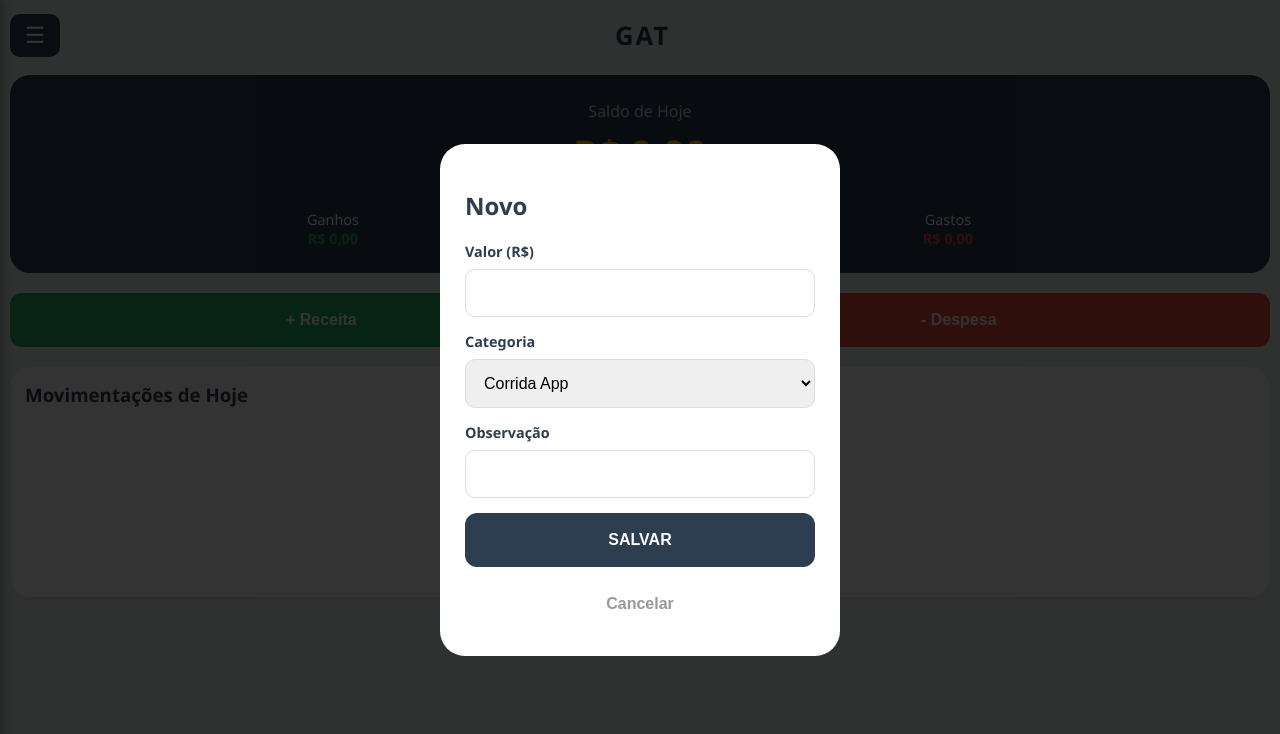
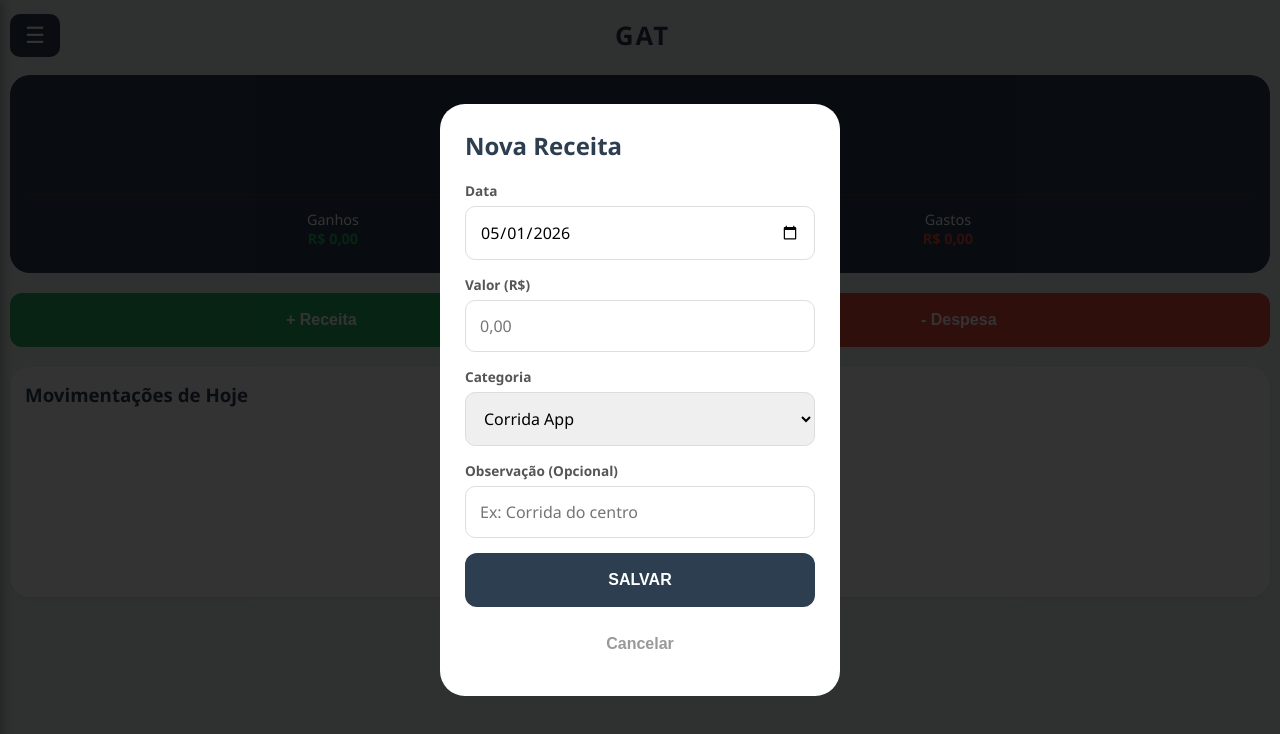
Before and after one commit to recibodigitalapp-pixel/GAT, a plain HTML site: page index.html in a window 1280 px wide. Both pictures are taken after a click on the button "+ Receita". Drawn offline with Linux system fonts and the light colour scheme.

Commit message:
index.html

```diff
--- a/index.html
+++ b/index.html
@@ -69,8 +69,8 @@
         .modal { background: white; width: 100%; max-width: 400px; padding: 25px; border-radius: 25px; box-sizing: border-box; position: relative; max-height: 90vh; overflow-y: auto; }
 
         .form-group { margin-bottom: 15px; }
-        .form-group label { display: block; font-size: 0.9rem; margin-bottom: 8px; font-weight: bold; }
-        .form-group input, .form-group select { width: 100%; padding: 14px; border: 1px solid #ddd; border-radius: 10px; box-sizing: border-box; font-size: 1rem; }
+        .form-group label { display: block; font-size: 0.85rem; margin-bottom: 6px; font-weight: bold; color: #555; }
+        .form-group input, .form-group select { width: 100%; padding: 14px; border: 1px solid #ddd; border-radius: 10px; box-sizing: border-box; font-size: 1rem; font-family: inherit; }
 
         /* CONFIRMAÇÃO BONITA */
         .confirm-btns { display: grid; grid-template-columns: 1fr 1fr; gap: 10px; margin-top: 20px; }
@@ -119,12 +119,31 @@
         <div id="lista-movimentacoes"></div>
     </div>
 
+    <!-- MODAL CADASTRO COM DATAPICKER -->
     <div class="modal-overlay" id="modalCadastro">
         <div class="modal">
-            <h2 id="tituloCadastro">Novo</h2>
-            <div class="form-group"><label>Valor (R$)</label><input type="text" id="valorInput" inputmode="decimal" oninput="mascaraMoeda(this)"></div>
-            <div class="form-group"><label>Categoria</label><select id="categoriaSelect"></select></div>
-            <div class="form-group"><label>Observação</label><input type="text" id="obsInput"></div>
+            <h2 id="tituloCadastro" style="margin-top:0">Novo Registro</h2>
+
+            <div class="form-group">
+                <label>Data</label>
+                <input type="date" id="dataInput">
+            </div>
+
+            <div class="form-group">
+                <label>Valor (R$)</label>
+                <input type="text" id="valorInput" inputmode="decimal" oninput="mascaraMoeda(this)" placeholder="0,00">
+            </div>
+
+            <div class="form-group">
+                <label>Categoria</label>
+                <select id="categoriaSelect"></select>
+            </div>
+
+            <div class="form-group">
+                <label>Observação (Opcional)</label>
+                <input type="text" id="obsInput" placeholder="Ex: Corrida do centro">
+            </div>
+
             <button class="btn-main" style="background:var(--dark); width:100%;" onclick="salvarMovimento()">SALVAR</button>
             <button class="btn-main" style="background:none; color: #999; width:100%; margin-top:10px;" onclick="fecharModais()">Cancelar</button>
         </div>
@@ -154,8 +173,9 @@
     </div>
 
     <script>
-        let movimentacoes = JSON.parse(localStorage.getItem('gat_mov_v9')) || [];
-        let categorias = JSON.parse(localStorage.getItem('gat_cat_v9')) || {
+        // Versão do banco de dados alterada para garantir compatibilidade com novos campos
+        let movimentacoes = JSON.parse(localStorage.getItem('gat_mov_v10')) || [];
+        let categorias = JSON.parse(localStorage.getItem('gat_cat_v10')) || {
             receita: ['Corrida App', 'Corrida Rua', 'Particular'],
             despesa: ['Combustível', 'Alimentação', 'Manutenção']
         };
@@ -177,26 +197,44 @@
 
         function abrirModalCadastro(tipo) {
             tipoAtual = tipo;
+            document.getElementById('tituloCadastro').innerText = tipo === 'receita' ? 'Nova Receita' : 'Nova Despesa';
+
+            // Preenche o seletor de categorias
             const select = document.getElementById('categoriaSelect');
             select.innerHTML = '';
             categorias[tipo].forEach(c => select.innerHTML += `<option value="${c}">${c}</option>`);
+
+            // Reseta campos
             document.getElementById('valorInput').value = '';
+            document.getElementById('obsInput').value = '';
+
+            // Define a data de hoje como padrão no input
+            const hoje = new Date().toISOString().split('T')[0];
+            document.getElementById('dataInput').value = hoje;
+
             document.getElementById('modalCadastro').style.display = 'flex';
         }
 
         function salvarMovimento() {
             const valStr = document.getElementById('valorInput').value;
+            const dataSel = document.getElementById('dataInput').value;
             const valor = parseFloat(valStr.replace(/\./g, '').replace(',', '.'));
+
             if(!valor) return alert("Insira um valor!");
+            if(!dataSel) return alert("Selecione uma data!");
 
             movimentacoes.unshift({
-                id: Date.now(), tipo: tipoAtual, valor: valor,
+                id: Date.now(),
+                tipo: tipoAtual,
+                valor: valor,
                 categoria: document.getElementById('categoriaSelect').value,
                 obs: document.getElementById('obsInput').value,
-                data: new Date().toISOString().split('T')[0]
+                data: dataSel // Salva a data escolhida pelo usuário
             });
-            localStorage.setItem('gat_mov_v9', JSON.stringify(movimentacoes));
-            fecharModais(); render();
+
+            localStorage.setItem('gat_mov_v10', JSON.stringify(movimentacoes));
+            fecharModais();
+            render();
         }
 
         // --- CATEGORIAS ---
@@ -219,7 +257,7 @@
             document.getElementById('modalConfirmacao').style.display = 'flex';
             document.getElementById('btnConfirmarExclusao').onclick = function() {
                 categorias[tipoAtual].splice(indexParaRemover, 1);
-                localStorage.setItem('gat_cat_v9', JSON.stringify(categorias));
+                localStorage.setItem('gat_cat_v10', JSON.stringify(categorias));
                 renderCategorias(); fecharConfirmacao();
             };
         }
@@ -229,22 +267,24 @@
             if(val) {
                 categorias[tipoAtual].push(val);
                 document.getElementById('novaCatInput').value = '';
-                localStorage.setItem('gat_cat_v9', JSON.stringify(categorias));
+                localStorage.setItem('gat_cat_v10', JSON.stringify(categorias));
                 renderCategorias();
             }
         }
 
-        // --- RENDER LISTA PRINCIPAL ---
+        // --- RENDER LISTA PRINCIPAL (Filtrado por data de hoje por padrão) ---
         function render() {
             const lista = document.getElementById('lista-movimentacoes');
             const hoje = new Date().toISOString().split('T')[0];
             let e = 0, s = 0;
 
             lista.innerHTML = '';
+
+            // Filtra o que aparece na tela inicial (somente o que foi cadastrado como 'hoje')
             const filtrados = movimentacoes.filter(m => m.data === hoje);
 
             if(filtrados.length === 0) {
-                lista.innerHTML = '<p style="text-align:center; color:#999; padding:20px;">Nenhuma corrida hoje.</p>';
+                lista.innerHTML = '<p style="text-align:center; color:#999; padding:20px;">Nenhuma movimentação hoje.</p>';
             }
 
             filtrados.forEach(m => {
@@ -252,8 +292,10 @@
                 lista.innerHTML += `
                     <div class="movimentacao">
                         <div><b>${m.categoria}</b><br><small style="color:#888">${m.obs || ''}</small></div>
-                        <div style="font-weight:bold; color:${m.tipo==='receita'?'var(--success)':'var(--danger)'}">
-                            ${m.tipo==='receita'?'+':'-'} R$ ${m.valor.toLocaleString('pt-BR',{minimumFractionDigits:2})}
+                        <div style="text-align:right">
+                            <div style="font-weight:bold; color:${m.tipo==='receita'?'var(--success)':'var(--danger)'}">
+                                ${m.tipo==='receita'?'+':'-'} R$ ${m.valor.toLocaleString('pt-BR',{minimumFractionDigits:2})}
+                            </div>
                         </div>
                     </div>`;
             });
```
